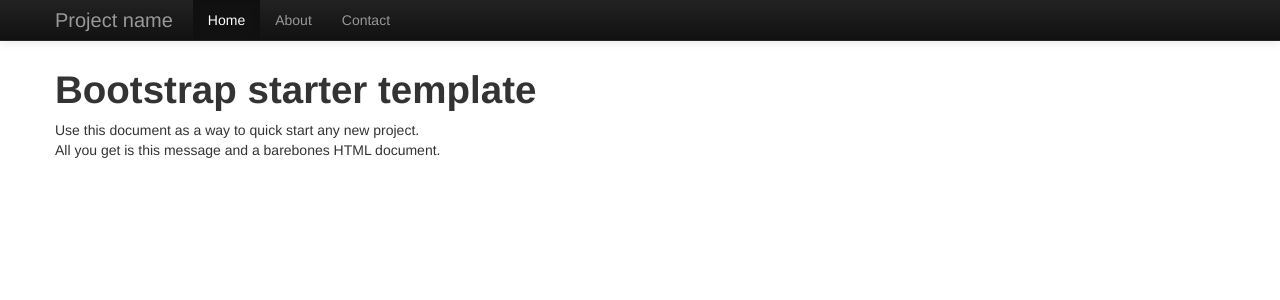
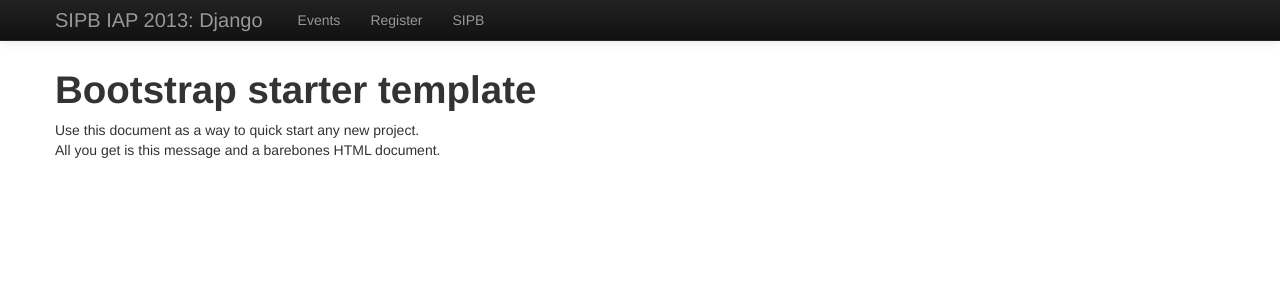
Before and after one commit to dlukeomalley/SIPB_django_class, a Django app: page / in a window 1280 px wide. Shown: the top 300 px of the page. Run offline with Django 3.2, Linux system fonts and the light colour scheme; parts of the project's set-up code (start-up, migrations or seed data) failed here and were passed over; some libraries are stand-ins or nearby versions.

Commit message:
moved registration to seperate page

```diff
--- a/website/event/views.py
+++ b/website/event/views.py
@@ -9,7 +9,7 @@
 # View to return all events
 def all_events(request):
     events = Event.objects.all()
-    return render(request, 'events.html', {'events': events, 'form': EventForm()})
+    return render(request, 'events.html', {'events': events})
 
-def post_event(request):
-    pass
+def register(request):
+    return render(request, 'register.html', {'form': EventForm()})
--- a/website/rsvp/templates/base.html
+++ b/website/rsvp/templates/base.html
@@ -40,12 +40,12 @@
             <span class="icon-bar"></span>
             <span class="icon-bar"></span>
           </a>
-          <a class="brand" href="#">Project name</a>
+          <a class="brand" href="/">SIPB IAP 2013: Django</a>
           <div class="nav-collapse collapse">
             <ul class="nav">
-              <li class="active"><a href="#">Home</a></li>
-              <li><a href="#about">About</a></li>
-              <li><a href="#contact">Contact</a></li>
+              <li><a href="/events/">Events</a></li>
+              <li><a href="/register">Register</a></li>
+              <li><a href="http://sipb.mit.edu/" target="blank">SIPB</a></li>
             </ul>
           </div><!--/.nav-collapse -->
         </div>
--- a/website/rsvp/urls.py
+++ b/website/rsvp/urls.py
@@ -8,6 +8,7 @@
     # Examples:
     url(r'^$', 'event.views.home', name='home'),
     url(r'^events/$', 'event.views.all_events', name='all events'),
+    url(r'^register/$', 'event.views.register', name='register'),
 
     # Uncomment the admin/doc line below to enable admin documentation:
     # url(r'^admin/doc/', include('django.contrib.admindocs.urls')),
```
Also changed, not shown: website/rsvp/templates/events.html (+6 -8 lines), website/rsvp/templates/register.html (added, +12 -0 lines), 2 other files.
